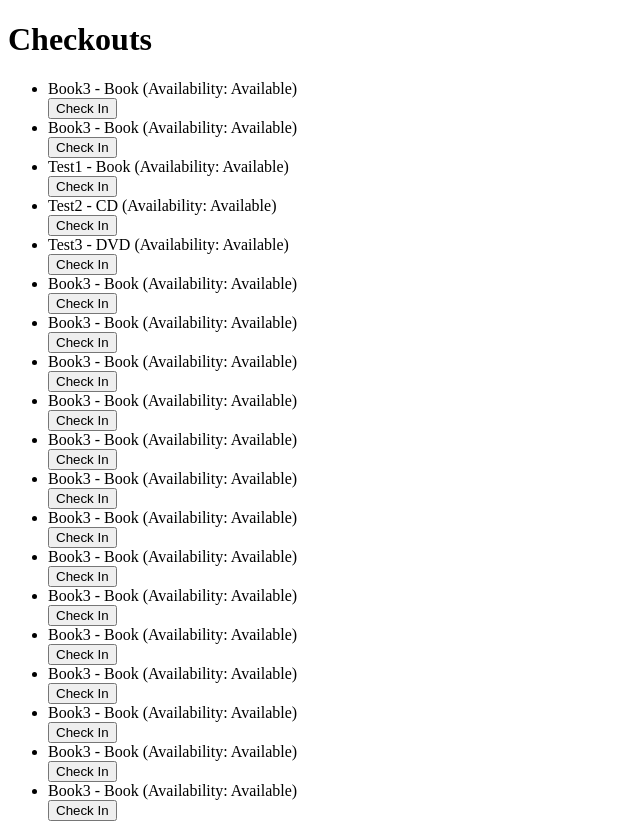
After one commit to Devon-Wilkening/Library-DB-Project, a Flask app: page /user_view_checkouts in a window 1280 px wide. The commit adds this page. Shown: the whole page, without its empty margins (0-640 px from the left). Run offline with Flask 3, Linux system fonts and the light colour scheme; data comes from the database, SQL or seed files in the repository; both versions use the stored data as it was after the commit.

Commit message:
Checkout halfway works (???). Viewing checkouts still broken. Issues with grabbing user id

```diff
--- a/SampleApp/Templates/home.html
+++ b/SampleApp/Templates/home.html
@@ -36,7 +36,7 @@
     {% if user_info.user_type == 'patron' %}
     <p>Patron-specific functions:</p>
     <ul>
-        <li><a href="/add_librarian">Checkout Library Item</a></li>
+        <li><a href="/user_view_checkouts">View Current Checkouts</a></li>
         <!-- Add other patron-specific functions here -->
     </ul>
     {% endif %}
--- /dev/null
+++ b/SampleApp/Templates/user_view_checkouts.html
@@ -0,0 +1,26 @@
+<!DOCTYPE html>
+<html lang="en">
+<head>
+    <meta charset="UTF-8">
+    <meta name="viewport" content="width=device-width, initial-scale=1.0">
+    <title>Checkouts</title>
+</head>
+<body>
+    <h1>Checkouts</h1>
+    <ul>
+        {% for item in checked_out_items %}
+        <li>{{ item[1] or 'Unknown Title' }} - {{ item[2] or 'Unknown Type' }}
+            {% if item[5] == 0 %}
+                (Availability: Available)
+            {% else %}
+                (Availability: Not Available)
+            {% endif %}
+            <form action="/checkin" method="post">
+                <input type="hidden" name="item_id" value="{{ item[0] }}">
+                <button type="submit">Check In</button>
+            </form>
+        </li>
+        {% endfor %}
+    </ul>
+</body>
+</html>
--- a/SampleApp/app.py
+++ b/SampleApp/app.py
@@ -128,7 +128,7 @@ def submit_library_item():
     genre = request.form['genre']
 
     # Set availability to "Available" by default
-    availability = True
+    availability = 0
 
     # Add the new library item to the database
     add_lib_item(title, item_type, author_director_artist, genre, availability)
@@ -205,15 +205,65 @@ def checkout():
     # Get the ID of the logged-in user (assuming you have implemented user authentication)
     user_id = session.get('user_id')
 
+    # Count how many items the user has already checked out
+    conn = sqlite3.connect('library.db')
+    cursor = conn.cursor()
+    cursor.execute("SELECT COUNT(*) FROM lib_items WHERE checked_out_by = ?", (user_id,))
+    num_checked_out = cursor.fetchone()[0]
+    conn.close()
+
+    # Check if the user has reached the maximum limit of checked out items
+    if num_checked_out >= 5:
+        flash("You have reached the maximum limit of checked out items (5).")
+        return redirect('/home')
+
+    # Proceed with the checkout
+    try:
+        conn = sqlite3.connect('library.db')
+        cursor = conn.cursor()
+
+        # Update the availability of the item in the database
+        cursor.execute("UPDATE lib_items SET available = ?, checked_out_by = ? WHERE id = ?", (0, user_id, item_id))
+        conn.commit()
+        flash("Item checked out successfully!")
+    except sqlite3.Error as e:
+        print("Error checking out item:", e)
+        flash("Failed to check out item. Please try again later.")
+    finally:
+        if conn:
+            conn.close()
+
+    return redirect('/home')  # Redirect to the home page after checkout
+
+@app.route('/user_view_checkouts')
+def checkouts():
+    # Get the ID of the logged-in user
+    user_id = session.get('user.user_id')
+    print(session)
+    print(user_id)
+    # Fetch the checked out items for the user from the database
+    conn = sqlite3.connect('library.db')
+    cursor = conn.cursor()
+    cursor.execute("SELECT * FROM lib_items")
+    checked_out_items = cursor.fetchall()
+    conn.close()
+    print("Checkouts:", checked_out_items)
+    return render_template('user_view_checkouts.html', checked_out_items=checked_out_items)
+
+@app.route('/checkin', methods=['POST'])
+def checkin():
+    # Get the item ID to check in from the form data
+    item_id = request.form.get('item_id')
+
     # Update the availability of the item in the database
     conn = sqlite3.connect('library.db')
     cursor = conn.cursor()
-    cursor.execute("UPDATE lib_items SET available = ?, checked_out_by = ? WHERE id = ?", (1, user_id, item_id))
+    cursor.execute("UPDATE lib_items SET available = ?, checked_out_by = NULL WHERE id = ?", (0, item_id))
     conn.commit()
     conn.close()
 
-    # Redirect the user back to the search results page
-    return redirect('/item_search_results?q=')  # Redirect to the search results page (empty query to refresh the page)
+    # Redirect the user back to the checkouts page
+    return redirect('/user_view_checkouts')
 
 
 @app.route('/profile')
--- a/SampleApp/init.py
+++ b/SampleApp/init.py
@@ -172,7 +172,8 @@ def sys_init():
             type TEXT,
             author_director_artist TEXT,
             genre TEXT,
-            available INTEGER DEFAULT 0
+            available INTEGER DEFAULT 0,
+            checked_out_by INTEGER DEFAULT 0
         )
     ''')
 
```
Also changed, not shown: SampleApp/library.db.
